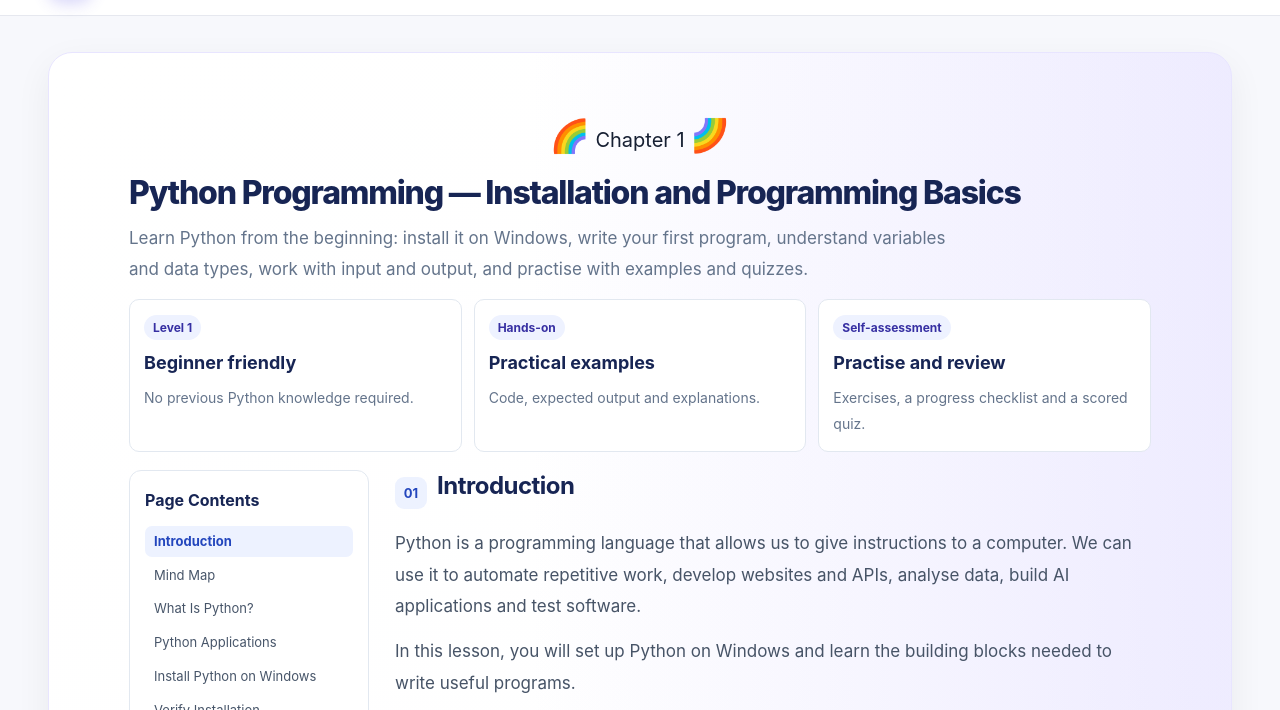
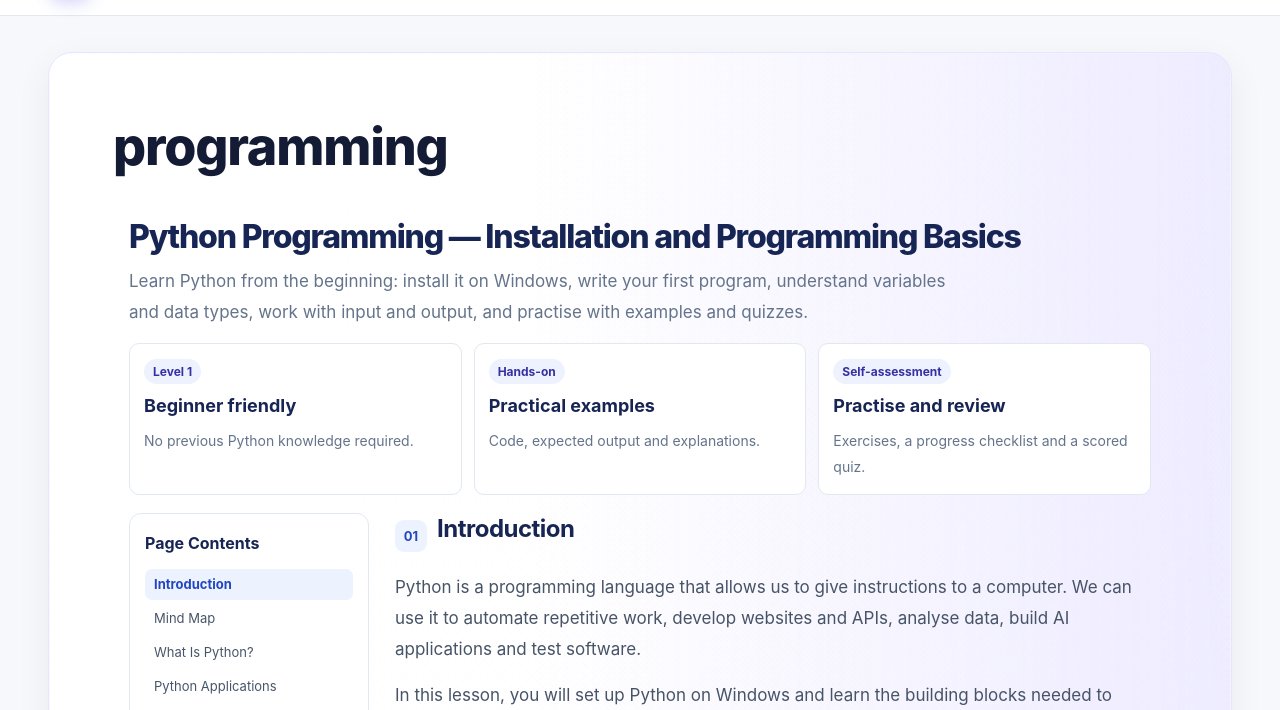
Before and after one commit to rbutech/page, a website: page pages/programming.html in a window 1280 px wide. Shown: the part 65-775 px from the top of the page. Drawn offline with Linux system fonts and the light colour scheme.

Commit message:
Publish page: chapter-1

```diff
--- a/pages/programming.html
+++ b/pages/programming.html
@@ -1,4 +1,5 @@
 <!doctype html>
+<html lang="en"><head><meta charset="utf-8"><meta name="viewport" content="width=device-width,initial-scale=1"><meta name="theme-color" content="#101828"><title>programming</title>
 <style>
 :root{--primary:#5145e5;--primary-dark:#3930b8;--ink:#172033;--muted:#667085;--border:#e6e8ef;--surface:#fff;--background:#f7f8fc;--max:1240px;--radius:18px;--shadow:0 12px 36px rgba(16,24,40,.06)}
 *{box-sizing:border-box}html{scroll-behavior:smooth;scroll-padding-top:100px}body{margin:0;background:var(--background);color:var(--ink);font:16px/1.7 Inter,-apple-system,BlinkMacSystemFont,"Segoe UI",Roboto,Helvetica,Arial,sans-serif;-webkit-font-smoothing:antialiased}a{color:inherit}a:focus-visible,button:focus-visible{outline:3px solid #a5a0ff;outline-offset:4px}.site{width:100%;min-height:100vh;overflow:clip}
@@ -9,17 +10,14 @@
 @media(prefers-reduced-motion:reduce){*,*::before,*::after{scroll-behavior:auto!important;transition:none!important}}
 </style></head><body><div class="site">
 <header class="site-header"><div class="header-inner"><a class="brand" href="../index.html" aria-label="Home"><span class="brand-mark" aria-hidden="true">S</span><span><span class="site-title">same as all ways</span><span class="brand-caption">Ideas. Solutions. Growth.</span></span></a><div class="header-actions"><nav class="main-nav" id="mainNav" aria-label="Main navigation"><a href="./python.html">Python</a><a href="../index.html">Home</a><a href="./about.html">About</a><a href="./services.html">Services</a><a href="./contact.html">Contact</a></nav><a class="contact-button" href="./contact.html">Let's Talk ↗</a><button class="menu-toggle" id="menuToggle" type="button" aria-label="Open navigation menu" aria-controls="mainNav" aria-expanded="false"><span id="menuIcon" aria-hidden="true">☰</span></button></div></div></header>
-<div class="body no-sidebar"><aside class="sidebar" aria-label="Child pages"></aside><main class="content">
+<div class="body no-sidebar"><aside class="sidebar" aria-label="Child pages"></aside><main class="content"><h1>programming</h1>
 <!DOCTYPE html>
 <html lang="en">
 <head>
 <meta charset="UTF-8">
 <meta name="viewport" content="width=device-width, initial-scale=1.0">
 <meta name="description" content="Learn Python installation, syntax, variables, data types, operators, input and output through examples, diagrams, exercises and quizzes.">
-<div style="text-align:center;font-size:20px;line-height:1.2;"><span style="font-size:32px;">🌈</span>
-  Chapter 1
-<span style="font-size:32px;display:inline-block;transform:rotate(180deg);">🌈</span></div>
-  <title>Python Programming — Installation and Programming Basics</title>
+<title>Python Programming — Installation and Programming Basics</title>
 <style>
 #py1-page {
   --py1-primary:#315bea;
```
